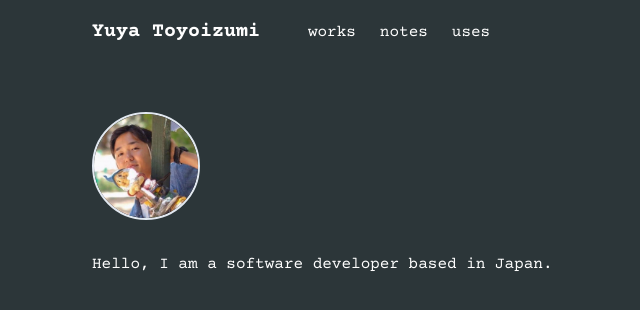
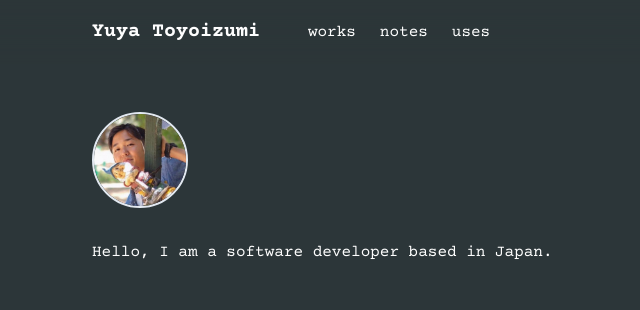
Before and after one commit to yuya-toyoizumi/my-site, a Next.js app: page / in a window 1280 px wide. Shown: the top 310 px of the page, without its empty margins (180-820 px from the left). Built offline with nearby package versions, Linux system fonts and the light colour scheme.

Commit message:
update style

```diff
--- a/src/app/page.tsx
+++ b/src/app/page.tsx
@@ -3,14 +3,17 @@ import Image from 'next/image'
 export default function Home() {
   return (
     <>
-      <section className='my-12'>
-        <Image
-          className='rounded-full border-2 border-slate-200 mb-8'
-          src='/images/profile-image.png'
-          alt='Profile image'
-          width={108}
-          height={108}
-        />
+      <section className='my-8 sm:my-12'>
+        <div className='w-20 sm:w-24 h-20 sm:h-24 mb-4 sm:mb-8'>
+          <Image
+            className='rounded-full border-2 border-slate-200'
+            src='/images/profile-image.png'
+            alt='Profile image'
+            layout='responsive'
+            width={100}
+            height={100}
+          />
+        </div>
         <p>Hello, I am a software developer based in Japan.</p>
       </section>
     </>
--- a/src/components/header.tsx
+++ b/src/components/header.tsx
@@ -9,14 +9,14 @@ export const Header = () => {
   const toggleMobileMenu = () => setIsMobileOpen(!isMobileOpen);
 
   return (
-    <nav>
+    <nav className='sticky top-0 z-2 bg-[#2c363980] backdrop-blur-lg'>
       <div className="container max-w-3xl mx-auto px-4">
         <div className="relative flex items-center justify-between h-16">
           <div className="absolute inset-y-0 right-0 flex sm:hidden">
             <button
               onClick={toggleMobileMenu}
               type="button"
-              className="inline-flex items-center justify-center p-2 rounded-md text-black focus:outline-none"
+              className="inline-flex items-center justify-center p-2 rounded-md focus:outline-none"
               aria-controls="mobile-menu"
               aria-expanded="false"
             >
```
